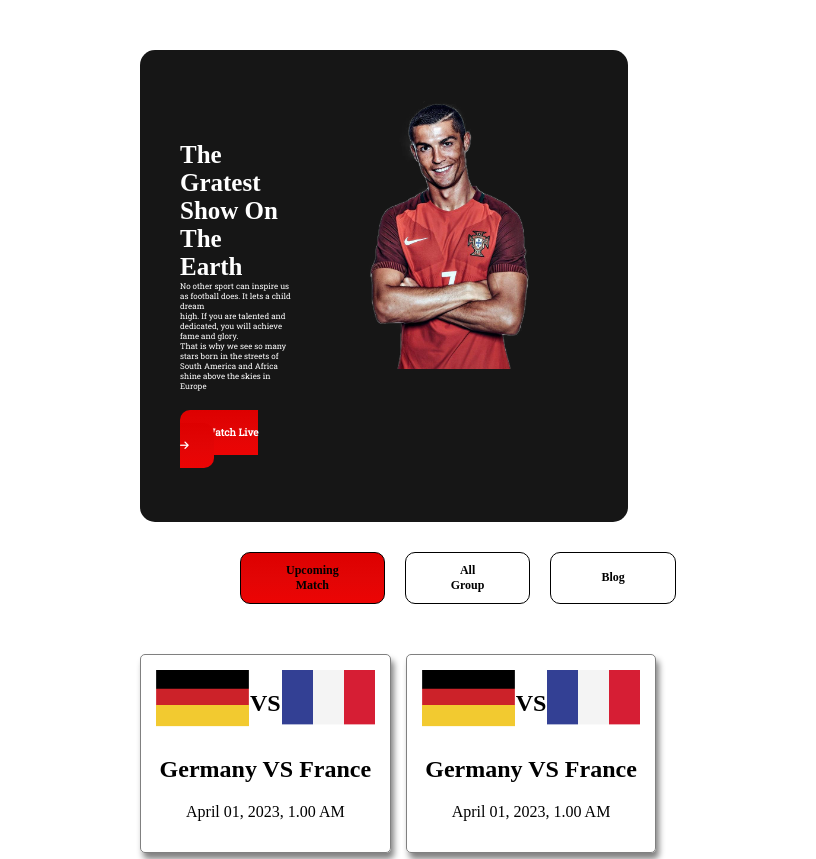
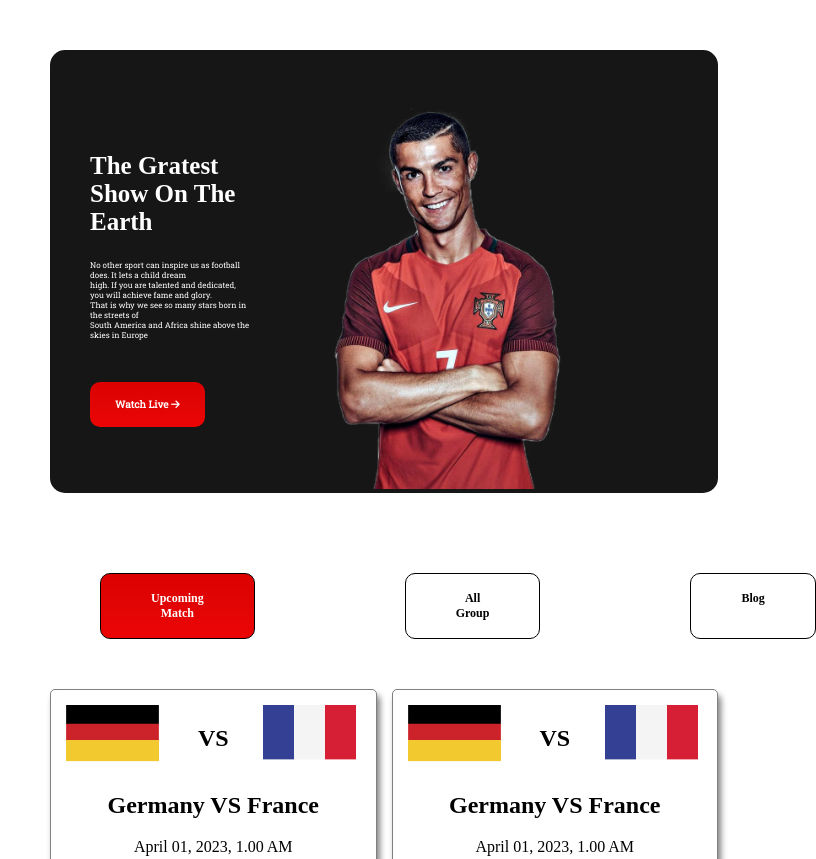
Before and after one commit to ShoyibRatul/Assignment-2, a plain HTML site: page upcoming.html in a window 768 px wide. Shown: the top 859 px of the page, 816 px wide, since content can reach past the window. Drawn offline with Linux system fonts and the light colour scheme; a web font is replaced by a local one.

Commit message:
final commit

```diff
--- a/Styles/style.css
+++ b/Styles/style.css
@@ -213,6 +213,10 @@ footer h1 {
 
 @media screen and (min-width: 768px) and (max-width: 1023px) {
 
+    main {
+        margin: 50px;
+    }
+
     /* section-1 banner */
     .first-banner {
         width: 100%;
@@ -243,33 +247,29 @@ footer h1 {
 
     .buttons {
         display: flex;
-        margin-top: 0;
         background-color: white;
         align-content: center;
-        padding-top: 0;
-        padding-left: 0;
-        padding-right: 0;
+
+
     }
 
-    .buttons a {
-        text-decoration: none;
-        color: black;
-        font-weight: 800;
-        text-align: center;
-        justify-content: center;
-        padding: 0;
-    }
 
     .button-2,
     .button-3,
     .button-4 {
 
         border: 1px solid;
-        padding: 10px 45px;
-        margin-right: 20px;
         font-size: 12px;
 
+    }
 
+    .button-2 {
+        margin-right: 150px;
+
+    }
+
+    .button-3 {
+        margin-right: 150px;
     }
 
     .blogs {
@@ -295,4 +295,72 @@ footer h1 {
  Media Quries Mobile
  ------------------------ */
 
-@media screen and (max-width: 767px) {}
+@media screen and (max-width: 767px) {
+    main {
+        margin: 20px 20px 20px 20px;
+    }
+
+    /*---------------------------
+            First section with banner
+            --------------------------*/
+
+    .first-banner {
+        display: flex;
+        justify-content: space-evenly;
+        flex-wrap: wrap;
+        margin-right: -260px;
+        text-align: center;
+    }
+
+    .heading-1 h1 {
+        font-size: 65px;
+        margin-top: 35px;
+        margin-bottom: 80px;
+    }
+
+    .heading-1 p {
+        margin-bottom: 70px;
+    }
+
+    .first-banner-img {
+        margin-top: -130px;
+    }
+
+    /* button area  */
+
+    .blog-area {
+        display: flex;
+        flex-wrap: wrap;
+        margin-right: -65%;
+    }
+
+    .buttons {
+        display: grid;
+        background-color: white;
+        text-align: center;
+
+    }
+
+    .button-2,
+    .button-3,
+    .button-4 {
+
+        border: 1px solid;
+        font-size: 25px;
+    }
+
+    .blogs {
+        display: grid;
+        grid-template-columns: repeat(1, 1fr);
+    }
+
+
+    /* footer  */
+
+    footer {
+        display: flex;
+        flex-wrap: wrap;
+
+    }
+
+}
--- a/Styles/upcoming-style.css
+++ b/Styles/upcoming-style.css
@@ -205,6 +205,9 @@ footer h1 {
  ------------------------ */
 
 @media screen and (min-width: 768px) and (max-width: 1023px) {
+    main {
+        margin: 50px;
+    }
 
     /* section-1 banner */
     .first-banner {
@@ -236,34 +239,30 @@ footer h1 {
 
     .buttons {
         display: flex;
-        margin-top: 0;
         background-color: white;
         align-content: center;
-        margin-left: 100px;
-        padding-top: 0;
-        padding-left: 0;
-        padding-right: 0;
+        margin: ;
+
     }
 
-    .buttons a {
-        text-decoration: none;
-        color: black;
-        font-weight: 800;
-        text-align: center;
-        justify-content: center;
-        padding: 0;
-    }
 
     .button-2,
     .button-3,
     .button-4 {
 
         border: 1px solid;
-        padding: 10px 45px;
-        margin-right: 20px;
         font-size: 12px;
 
+    }
 
+    .button-2 {
+        margin-right: 150px;
+
+    }
+
+    .button-3 {
+        margin-right: 150px;
+    }
 }
 
 .matches {
```
Lines whose indentation alone changed are shown as unchanged.
